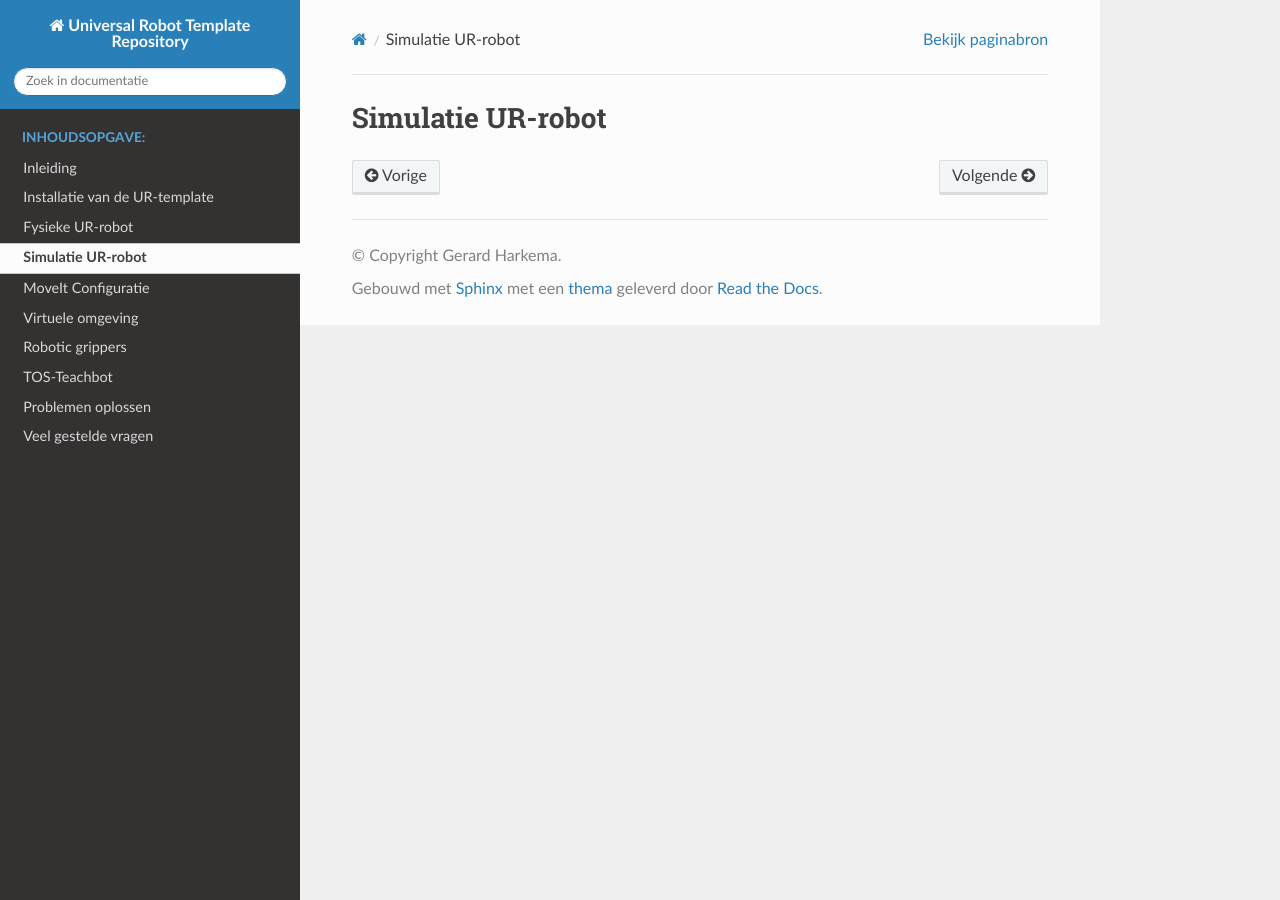
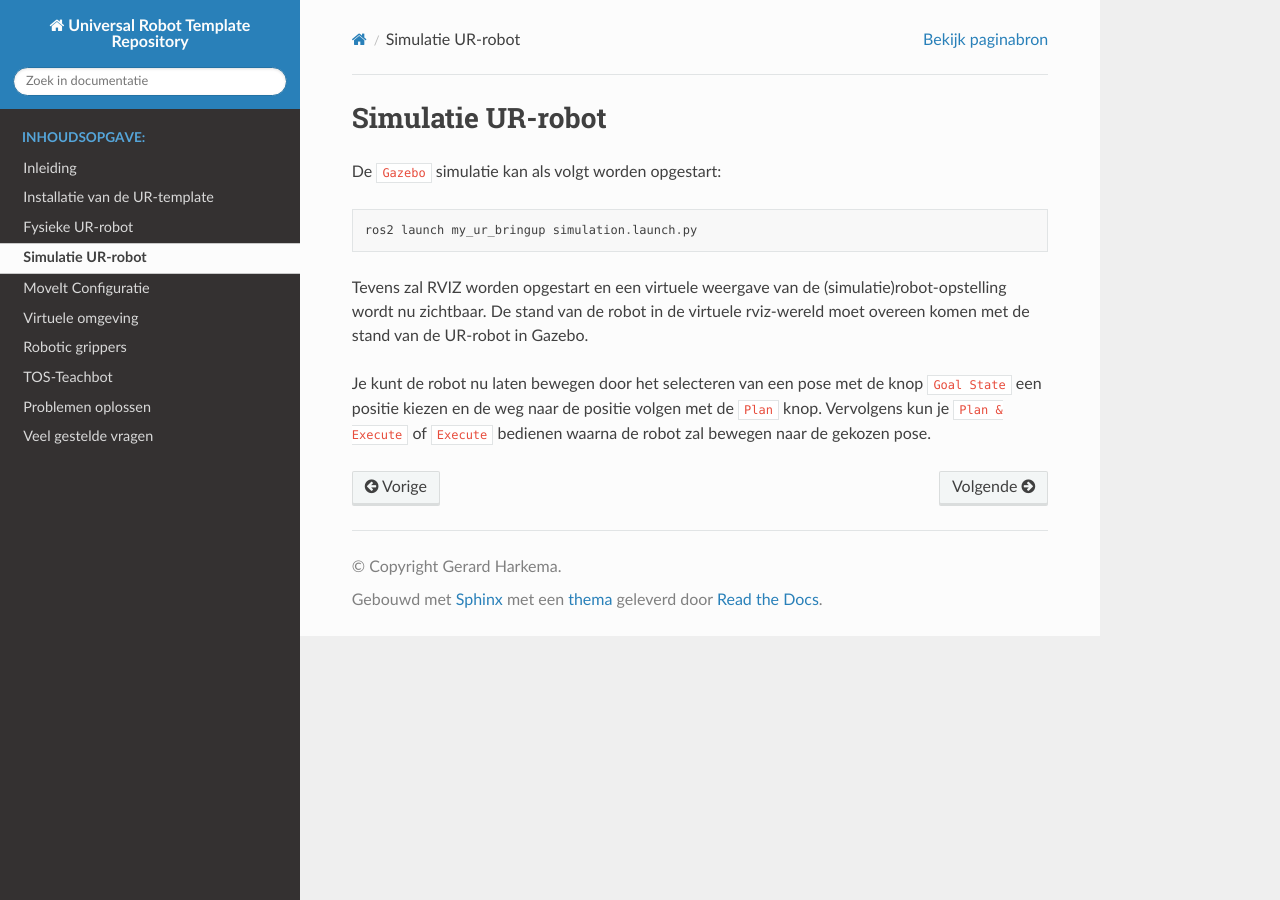
Before and after one commit to Christophe454/Eye_in_hand_Periode2.4_C2, a Sphinx documentation site: the page built from documentation/documentation/simulation.md, in a window 1280 px wide. Built offline with Sphinx 7.4.7 and the Read the Docs theme 3.1.0, drawn with Linux system fonts in a browser that asks for light colours; pages that are not in the unit, such as notebooks, are missing from menus.

Commit message:
20260111

````diff
--- a/documentation/documentation/simulation.md
+++ b/documentation/documentation/simulation.md
@@ -1 +1,12 @@
 # Simulatie UR-robot
+
+De `Gazebo` simulatie kan als volgt worden opgestart:
+
+```
+ros2 launch my_ur_bringup simulation.launch.py
+```
+
+Tevens zal RVIZ worden opgestart en een virtuele weergave van de (simulatie)robot-opstelling wordt nu zichtbaar.
+De stand van de robot in de virtuele rviz-wereld moet overeen komen met de stand van de UR-robot in Gazebo.
+
+Je kunt de robot nu laten bewegen door het selecteren van een pose met de knop `Goal State` een positie kiezen en de weg naar de positie volgen met de `Plan` knop. Vervolgens kun je `Plan & Execute` of `Execute` bedienen waarna de robot zal bewegen naar de gekozen pose.
````
Also changed, not shown: documentation/documentation/real_robot.md (+5 -0 lines), documentation/documentation/robotic.md (+47 -2 lines).
